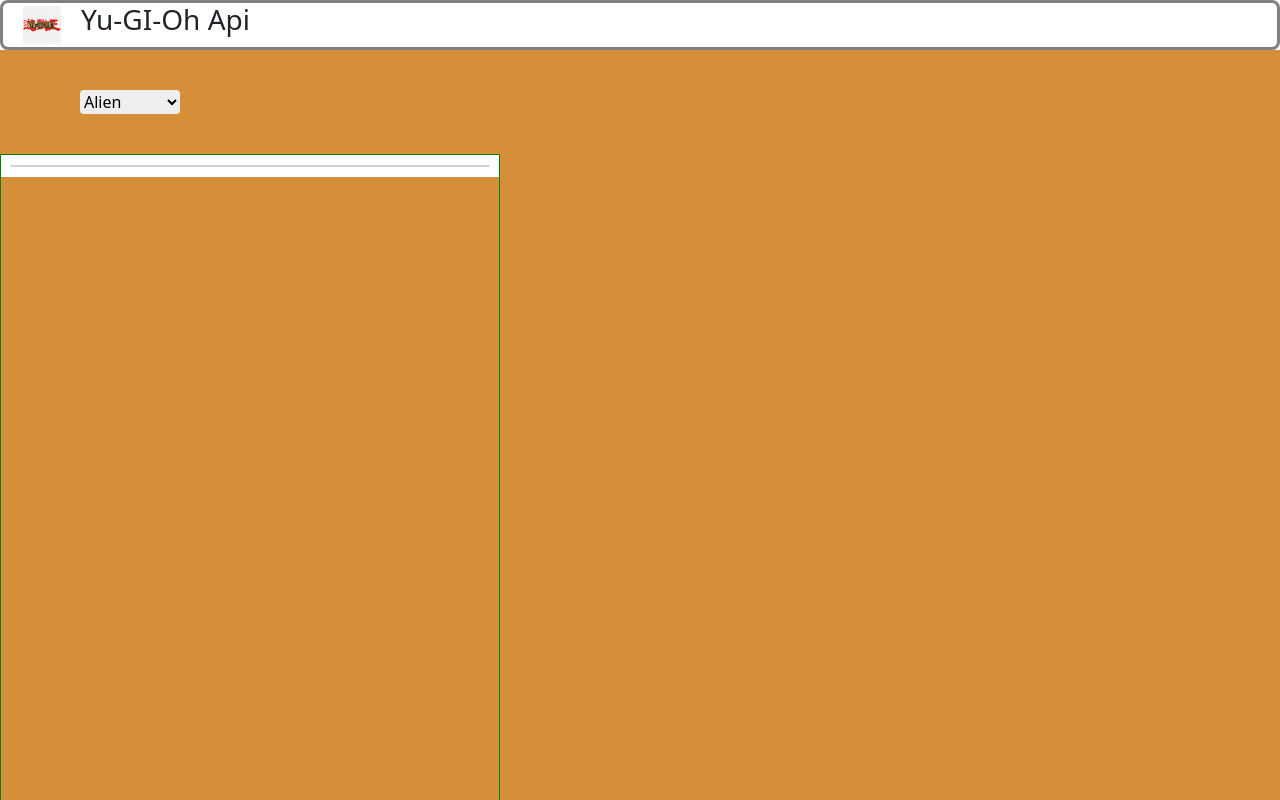
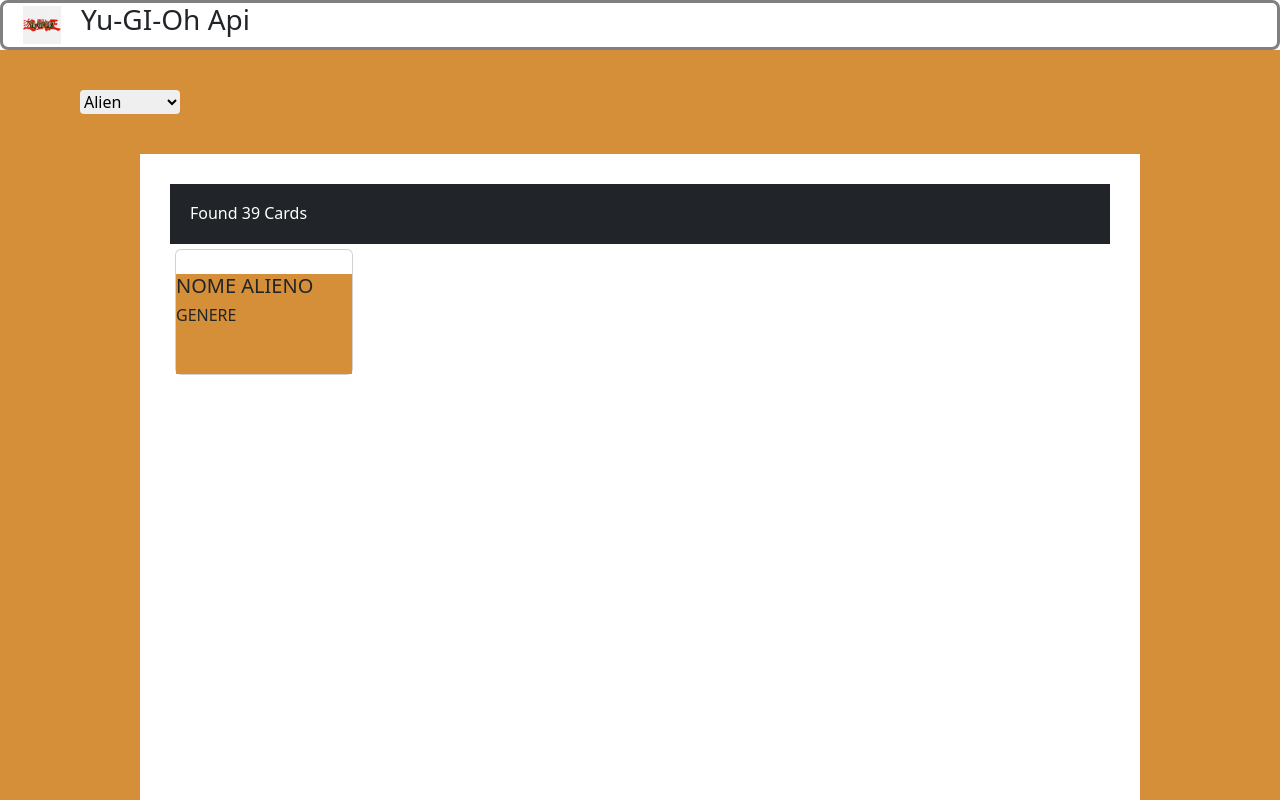
Before and after one commit to SimonaCaruso87/vite-yu-gi-oh, a Vue app: page / in a window 1280 px wide. Shown: the top 800 px of the page. Built offline with nearby package versions, Linux system fonts and the light colour scheme; no server answers.

Commit message:
struttura esercizio terminata

```diff
--- a/index.html
+++ b/index.html
@@ -7,6 +7,7 @@
     <title>Vite + Vue</title>
   </head>
   <body>
+    <!-- istanziamo vue -->
     <div id="app"></div>
     <script type="module" src="/src/main.js"></script>
   </body>
--- a/src/components/CharacterCard.vue
+++ b/src/components/CharacterCard.vue
@@ -16,10 +16,25 @@ export default{
 
     <section>
         <div class="container-cards">
+            <div class="section-top">
+              <h6>
+                Found 39 Cards
+              </h6>
+            </div>
 
             <div class="cards">
                 <div class="card">
-
+                    <div class="image-wrapper">
+                        <img src="" alt="">
+                    </div>
+                    <div class="info-card">
+                       <h5>
+                         NOME ALIENO
+                       </h5>
+                       <h6>
+                        GENERE
+                       </h6>
+                    </div>
                 </div>
             </div>
         </div>
@@ -33,16 +48,39 @@ section{
     background-color: #D48F38;
 
     .container-cards{
-        width:500px;
         height: 100vh;
-        display: flex;
+        width:1000px;
+        margin:0 auto;
+        background-color: white;
+        padding:30px;
+        .section-top{
+        background-color:#212529;
+        height:60px;
 
-        border:1px solid green;
+        h6{
+            color:white;
+            padding:20px;
+        }
 
+        }
          .cards{
-             width: 1500px;
-             height: max-content;
-             border:10px solid white;
+            display: flex;
+            flex-wrap: wrap;
+
+             .card{
+                width:calc((100% - 50px) / 5);
+                margin: 5px;
+
+                .info-card{
+                    height: 100px;
+                    background-color: #D48F38;
+
+                    .image-wrapper{
+                        width:100%;
+                    }
+                }
+
+             }
             }
 
     }
--- a/src/main.js
+++ b/src/main.js
@@ -1,6 +1,8 @@
+// importiamo il componente di vue
 import { createApp } from 'vue'
 import App from './App.vue'
 // Import all of Bootstrap's JS
 import * as bootstrap from 'bootstrap'
 
+// e lo montiamo all'interno del nostro lavoro
 createApp(App).mount('#app')
```
Also changed, not shown: src/App.vue (+7 -3 lines).
